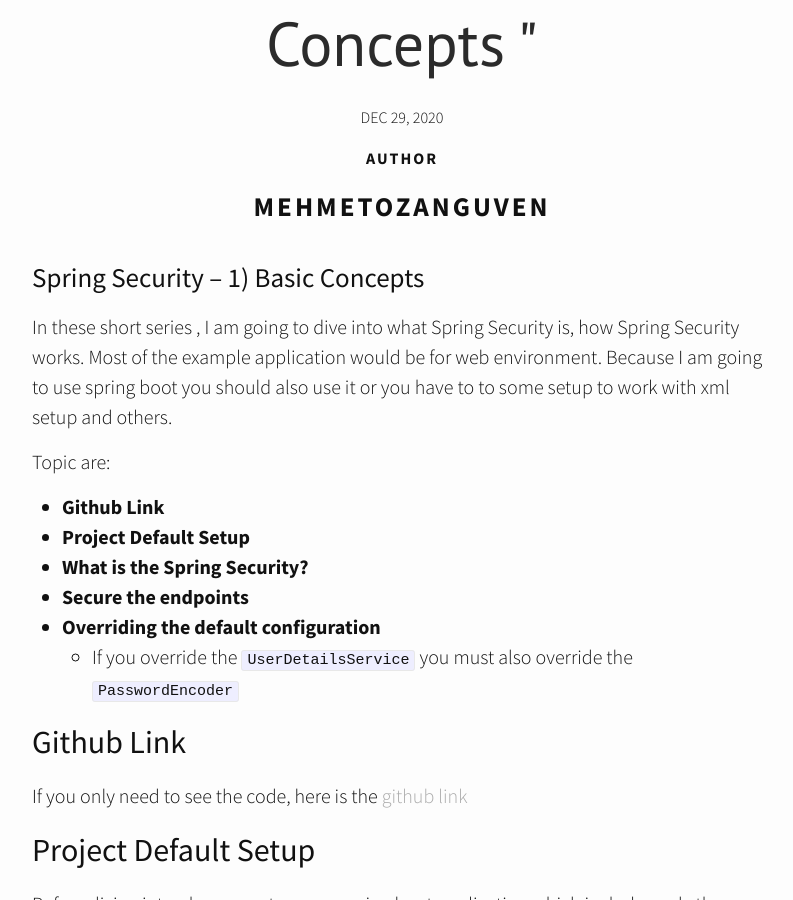
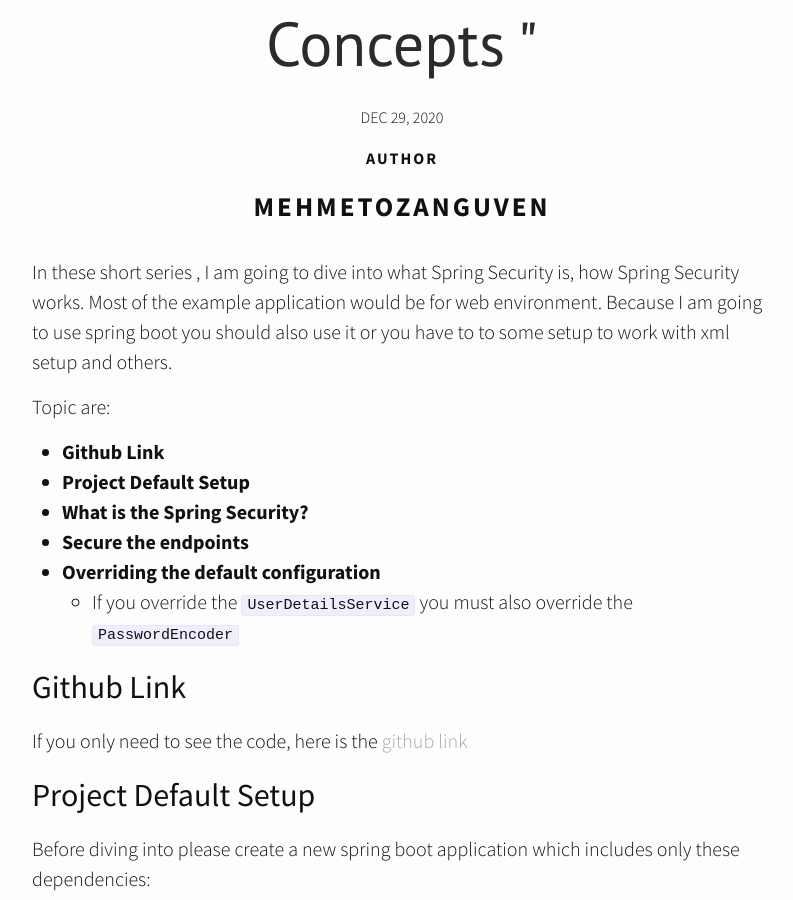
Before and after one commit to mehmetozanguven/mehmetozanguven.github.io, a Jekyll site: the page built from _posts/spring_framework/2020-12-29-spring-security-1-basic-concepts.md, in a window 1280 px wide and 900 px high, scrolled down 389 px. Shown: the whole window, without its empty margins (238-1031 px from the left). Built offline with Jekyll 4.4.1, drawn with Linux system fonts in a browser that asks for light colours; nearby versions of some CDN libraries.

Commit message:
title removed

```diff
--- a/_posts/spring_framework/2020-12-29-spring-security-1-basic-concepts.md
+++ b/_posts/spring_framework/2020-12-29-spring-security-1-basic-concepts.md
@@ -5,8 +5,6 @@
 categories: "spring"
 author: "mehmetozanguven"
 ---
-
-# Spring Security -- 1) Basic Concepts
 
 In these short series , I am going to dive into what Spring Security is, how Spring Security works. Most of the example application would be for web environment. Because I am going to use spring boot you should also use it or you have to to some setup to work with xml setup and others.
 
```
